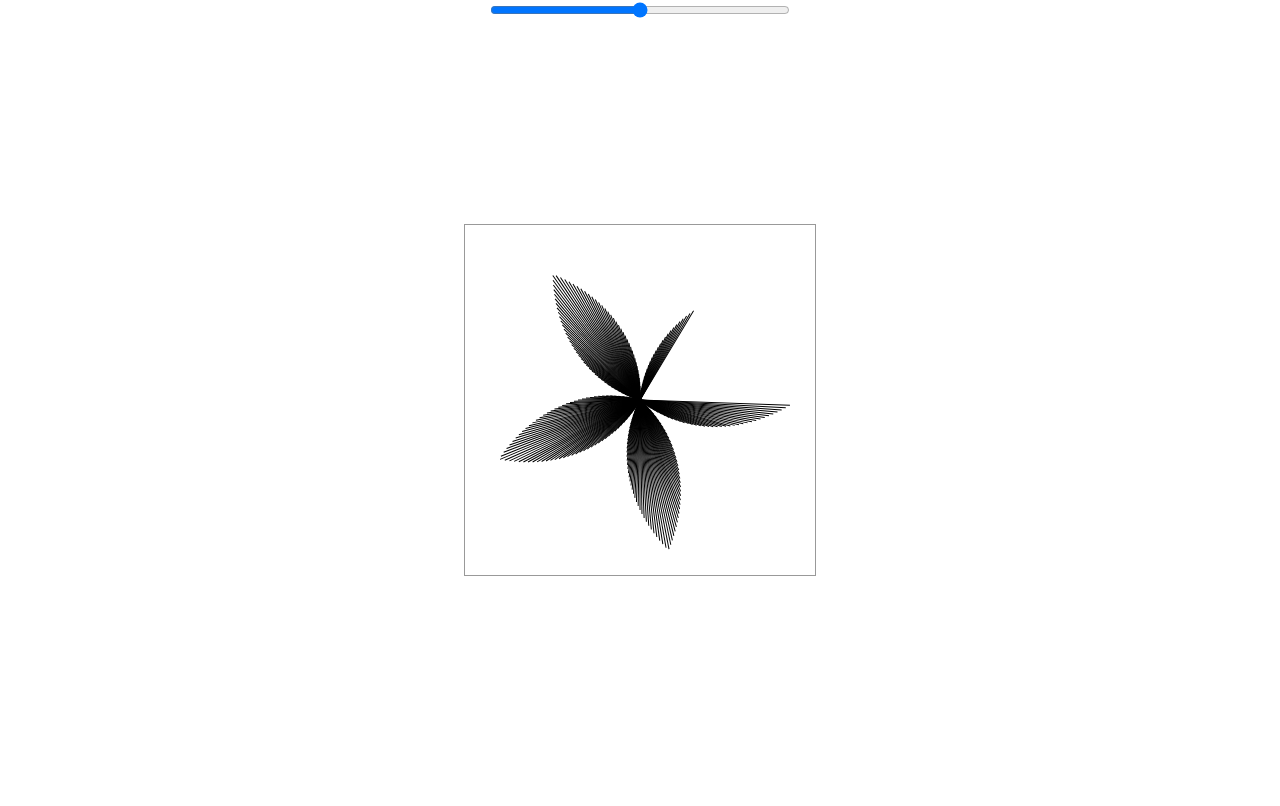
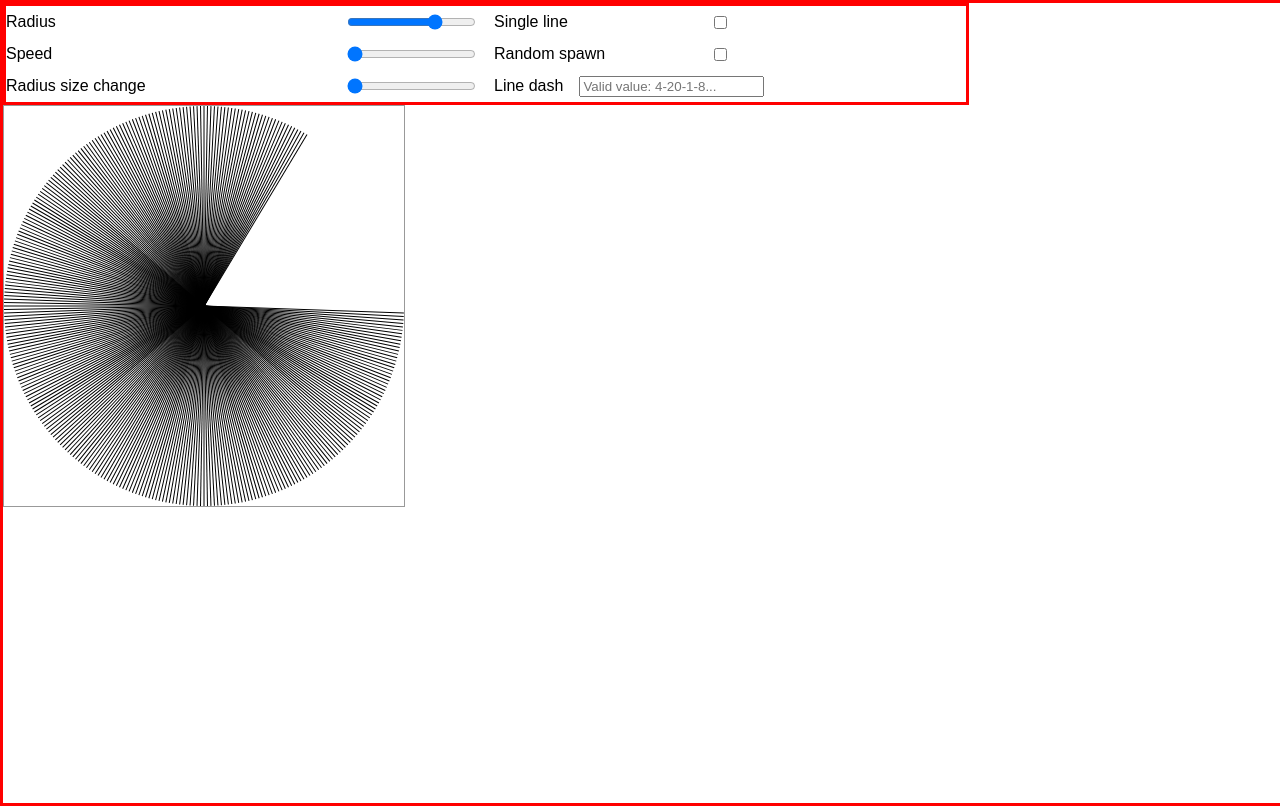
Before and after one commit to NivEz/canvas-circle-animation, a plain HTML site: page index.html in a window 1280 px wide. Drawn offline with Linux system fonts and the light colour scheme.

Commit message:
Created interaction between form and canvas

```diff
--- a/index.html
+++ b/index.html
@@ -8,10 +8,39 @@
 <body>
 <main class="wrapper">
     <form class="inputs-form">
-        <input type="range" min="200" max="500" value="350" id="size-input" onchange="handleSize(this)">
+        <div class="left">
+            <div class="flex-item">
+                <label for="radius">Radius</label>
+                <input type="range" min="1" max="200" value="200" id="radius">
+            </div>
+            <div class="flex-item">
+                <label for="speed">Speed</label>
+                <input type="range" min="1" max="50" value="1" id="speed">
+            </div>
+            <div class="flex-item">
+                <label for="radius-size-change">Radius size change</label>
+                <input type="range" min="0" value="0" max="400" id="radius-size-change">
+            </div>
+        </div>
+
+        <div class="right">
+            <div class="flex-item checkbox">
+                <label for="single-line">Single line</label>
+                <input type="checkbox" id="single-line">
+            </div>
+            <div class="flex-item checkbox">
+                <label for="random-spawn">Random spawn</label>
+                <input type="checkbox" id="random-spawn">
+            </div>
+            <div class="flex-item text">
+                <label for="line-dash">Line dash</label>
+                <input type="text" id="line-dash" placeholder="Valid value: 4-20-1-8...">
+            </div>
+        </div>
     </form>
     <canvas></canvas>
 </main>
 <script src="index.js" type="module"></script>
+<script src="./js/form.js" type="module"></script>
 </body>
 </html>
--- a/index.js
+++ b/index.js
@@ -3,16 +3,16 @@ import {getRandomIntInclusive} from './utils.mjs'
 const canvas = document.querySelector("canvas");
 const ctx = canvas.getContext("2d");
 
-canvas.width = 350
-canvas.height = 350
+canvas.width = 400
+canvas.height = 400
 
-const line = new Line({
-    radius: 150,
-    randomRadius: false,
+export const line = new Line({
+    radius: 200,
     speed: 1,
-    singleLine: false,
+    isSingleLine: false,
     randomSpawn: false,
-    changeSizeUnit: 4
+    changeRadiusUnit: 0,
+    lineDash: []
 })
 
 const animate = () => {
@@ -24,35 +24,35 @@ const animate = () => {
 function Line({
                   width = canvas.width,
                   radius = canvas.width / 2,
-                  radiusIncrementVal = 1,
-                  randomRadius = false,
                   speed = 1,
-                  singleLine = false,
+                  isSingleLine = false,
                   randomSpawn = false,
-                  changeSizeUnit = 1,
-
+                  changeRadiusUnit = 0,
+                  lineDash = [],
               } = {}) {
     this.width = width;
     this.radius = radius;
-    this.initialRadius = radius;
-    this.angle = 1;
     this.speed = speed;
-    this.changeSizeUnit = changeSizeUnit;
-
+    this.isSingleLine = isSingleLine;
+    this.randomSpawn = randomSpawn;
+    this.changeRadiusUnit = changeRadiusUnit;
+    this.lineDash = lineDash;
 
     // local attributes
-    this.radiusIncrementVal = radiusIncrementVal;
-    this.direction = 0;
+    this.angle = 1;
+    this.direction = 1;
     this.maxRadius = Math.sqrt(2 * (this.width ** 2)) / 2
+    this.initialRadius = 200;
 
     this.update = () => {
         this.setAngleAndSpeed()
         this.setRadius()
+        ctx.setLineDash(this.lineDash);
     }
 
     this.draw = () => {
-        if (singleLine) {
-            ctx.clearRect(0, 0, this.width, this.width);
+        if (this.isSingleLine) {
+            this.destroy();
         }
         ctx.save()
         ctx.translate(this.width / 2, this.width / 2)
@@ -65,10 +65,10 @@ function Line({
     }
 
     this.setAngleAndSpeed = () => {
-        if (randomSpawn) {
+        if (this.randomSpawn) {
             this.angle = getRandomIntInclusive(0, 360)
         }
-        this.angle = (this.angle + this.speed);
+        this.angle = (this.angle + this.speed) % 360;
     }
 
     this.setRadius = () => {
@@ -81,23 +81,14 @@ function Line({
             this.radius = 0;
             this.direction = 1
         } else {
-            this.radius += this.changeSizeUnit * this.direction
+            this.radius += this.changeRadiusUnit * this.direction
         }
     }
+
+    this.destroy = () => {
+        ctx.clearRect(0, 0, this.width, this.width);
+    }
 }
-
-
-// form handling
-const handleSize = (el) => {
-    ctx.clearRect(0, 0, canvas.width, canvas.height)
-    line.angle = 360;
-    const newSize = el.value;
-    canvas.width = el.value
-    canvas.height = el.value
-}
-// const form = document.getElementsByTagName("form")
-// console.log("-> form", form);
-
 
 addEventListener('load', () => {
     requestAnimationFrame(animate)
--- /dev/null
+++ b/js/form.js
@@ -0,0 +1,71 @@
+import {line} from '../index.js'
+
+const handleRadius = e => {
+    line.radius = Number(e.target.value)
+}
+
+const radiusSlider = document.getElementById("radius");
+radiusSlider.oninput = handleRadius
+// set max radius size
+radiusSlider.max = line.maxRadius;
+
+
+const handleSpeed = e => {
+    let val = Number(e.target.value);
+    if (!val) {
+        val = 1;
+    }
+    line.speed = val
+}
+
+const speedInput = document.getElementById("speed");
+speedInput.oninput = handleSpeed
+
+
+const handleIsSingleLine = e => {
+    line.isSingleLine = e.target.checked;
+}
+
+const singeLineCheckBox = document.getElementById("single-line");
+singeLineCheckBox.oninput = handleIsSingleLine
+
+
+const handleRandomSpawn = e => {
+    line.randomSpawn = e.target.checked;
+}
+
+const randomSpawnCheckbox = document.getElementById("random-spawn")
+randomSpawnCheckbox.oninput = handleRandomSpawn;
+
+
+const handleRadiusChange = e => {
+    let val = Number(e.target.value);
+    if (!val) {
+        val = 1;
+    }
+    line.changeRadiusUnit = val;
+}
+
+const radiusSizeChangeSlider = document.getElementById("radius-size-change");
+radiusSizeChangeSlider.oninput = handleRadiusChange
+
+
+const lineDashHandler = e => {
+    let val = e.target.value;
+    let lineDashResult;
+    if (!val) {
+        lineDashResult = [];
+        line.lineDash = lineDashResult;
+        return;
+    }
+    const splittedArr = val.split("-");
+    const isValid = splittedArr.every(strItem => !isNaN(Number(strItem)));
+    if (!isValid) {
+        return;
+    }
+    lineDashResult = splittedArr.map(strNum => Number(strNum));
+    line.lineDash = lineDashResult;
+}
+
+const lineDashInput = document.getElementById("line-dash");
+lineDashInput.onchange = lineDashHandler;
--- a/styles.css
+++ b/styles.css
@@ -2,25 +2,74 @@ body {
     font-family: Arial, Helvetica, sans-serif;
     padding: 0;
     margin: 0;
+    /*width: 100vw;*/
+    /*height: 100vh;*/
 }
 
 .wrapper {
     width: 100vw;
     height: 100vh;
-    display: flex;
-    flex-direction: column;
-    justify-content: center;
-    align-items: center;
-    gap: 2rem;
-    position: relative;
+    /*display: flex;*/
+    /*flex-direction: column;*/
+    /*justify-content: center;*/
+    /*align-items: center;*/
+    /*gap: 2rem;*/
+    /*position: relative;*/
+    border: 3px solid red;
 }
 
 .inputs-form {
-    width: 100%;
+    /*border: 3px solid blueviolet;*/
+    /*width: 50%;*/
+    /*display: flex;*/
+
+    /*flex-wrap: wrap;*/
+    /*justify-content: center;*/
+    /*position: absolute;*/
+    /*top: 1rem;*/
+    /*margin-bottom: 5rem;*/
+    border: 3px solid red;
+    width: 75%;
+    /*height: 300px;*/
     display: flex;
-    justify-content: center;
-    position: absolute;
-    top: 0;
+    gap: 1rem;
+}
+
+.left {
+    width: 50%;
+}
+
+.right {
+    width: 50%;
+}
+
+.flex-item {
+    /*border: 1px solid black;*/
+    height: 2rem;
+    display: flex;
+    align-items: center;
+    justify-content: space-between;
+}
+
+.checkbox {
+    width: 50%;
+}
+
+.text {
+    justify-content: flex-start;
+    gap: 1rem;
+}
+
+.range-inputs {
+    border: 3px solid greenyellow;
+    display: flex;
+    flex-direction: column;
+    width: 50%;
+}
+
+.checkboxes {
+    display: flex;
+    flex-direction: column;
 }
 
 #size-input {
```
